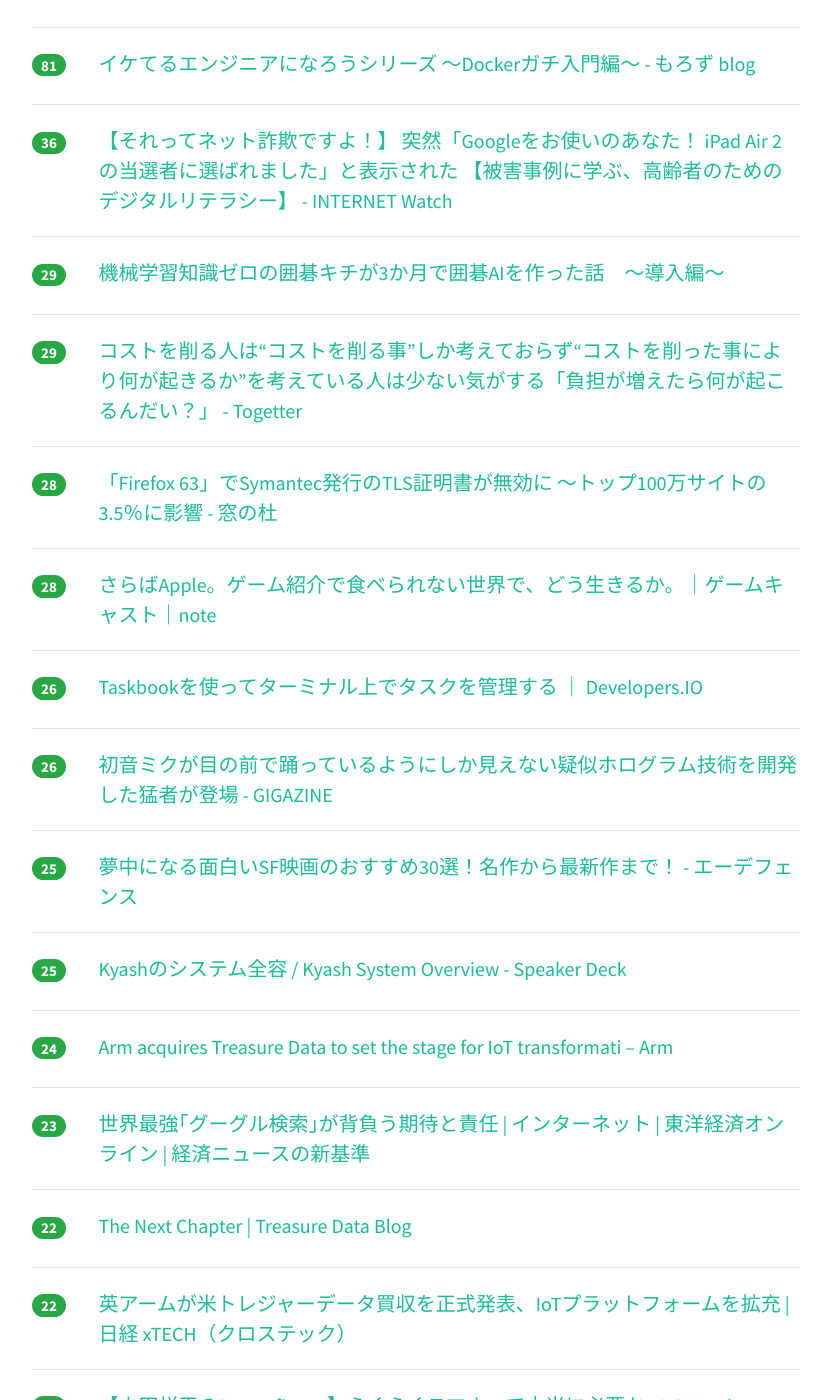
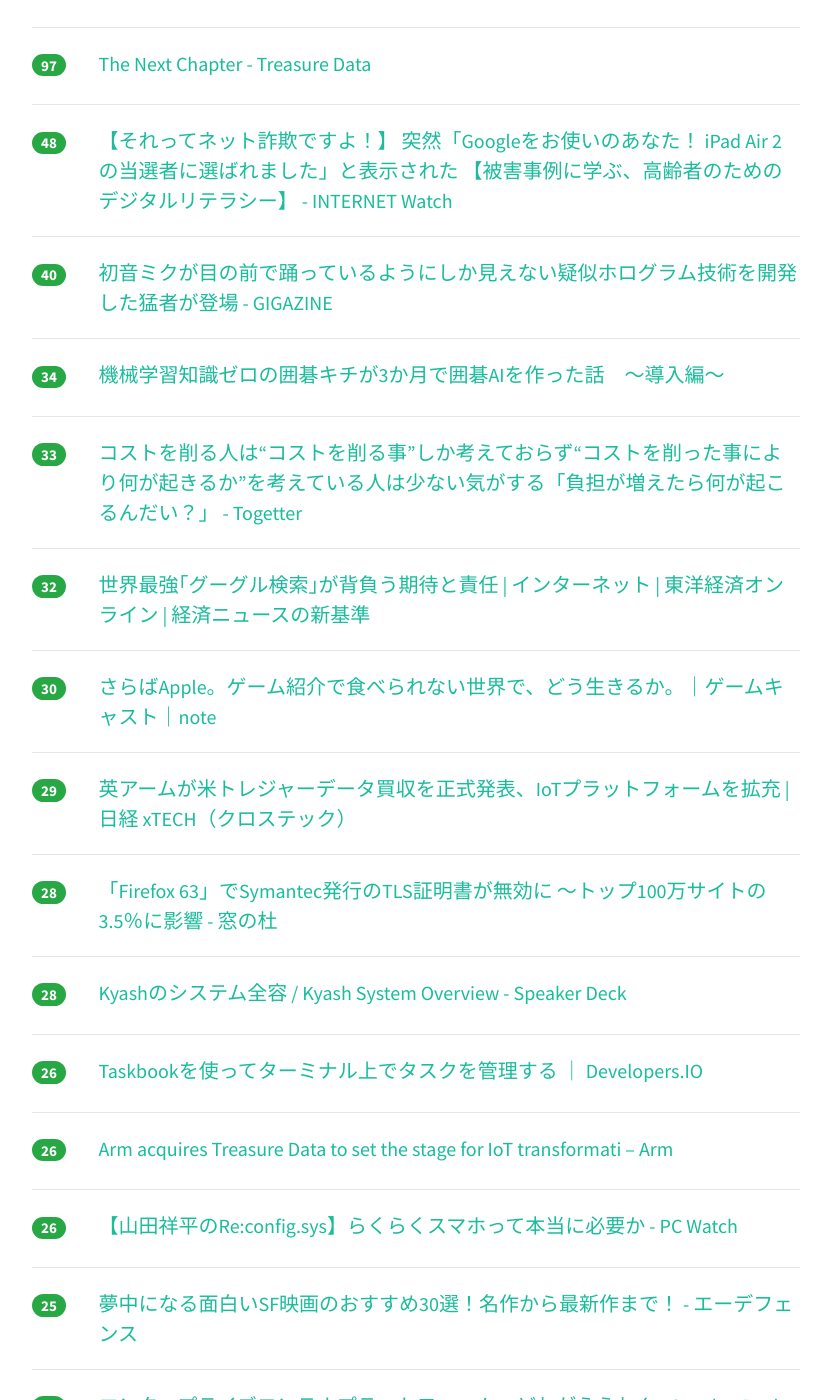
Before and after one commit to yatta47/hatena-matome-site, a Jekyll site: the page built from _posts/2018-08-03-hatena.md, in a window 1280 px wide and 1400 px high, scrolled down 424 px. Shown: the whole window, without its empty margins (224-1055 px from the left). Built offline with Jekyll 4.4.1, drawn with Linux system fonts in a browser that asks for light colours; nearby versions of some CDN libraries; some of the changed text lies outside the part shown.

Commit message:
Updated 2018-08-03

```diff
--- a/_posts/2018-08-03-hatena.md
+++ b/_posts/2018-08-03-hatena.md
@@ -1,34 +1,54 @@
 ---
 layout: post
 title:  "2018-08-03 はてぶIT"
-date:   2018-08-03 11:01:13
+date:   2018-08-03 12:01:55
 tags: [it-hotentry]
 ---
-42 件のデータあり
+46 件のデータあり
 
 <hr><div class="row">
-<div class="col-1"><span class="badge badge-pill badge-success h2">86</span></div>
+<div class="col-1"><span class="badge badge-pill badge-success h2">116</span></div>
+<div class="col-11"><a href='http://moro-archive.hatenablog.com/entry/2018/08/01/000000' target='_blank'>イケてるエンジニアになろうシリーズ 〜Dockerガチ入門編〜 - もろず blog</a></div>
+</div>
+<hr>
+<div class="row">
+<div class="col-1"><span class="badge badge-pill badge-success h2">97</span></div>
 <div class="col-11"><a href='https://www.treasuredata.co.jp/blog_jp/the-next-chapter/' target='_blank'>The Next Chapter - Treasure Data</a></div>
 </div>
 <hr>
 <div class="row">
-<div class="col-1"><span class="badge badge-pill badge-success h2">81</span></div>
-<div class="col-11"><a href='http://moro-archive.hatenablog.com/entry/2018/08/01/000000' target='_blank'>イケてるエンジニアになろうシリーズ 〜Dockerガチ入門編〜 - もろず blog</a></div>
-</div>
-<hr>
-<div class="row">
-<div class="col-1"><span class="badge badge-pill badge-success h2">36</span></div>
+<div class="col-1"><span class="badge badge-pill badge-success h2">48</span></div>
 <div class="col-11"><a href='https://internet.watch.impress.co.jp/docs/column/dlis/1136222.html' target='_blank'>【それってネット詐欺ですよ！】 突然「Googleをお使いのあなた！ iPad Air 2の当選者に選ばれました」と表示された 【被害事例に学ぶ、高齢者のためのデジタルリテラシー】 - INTERNET Watch</a></div>
 </div>
 <hr>
 <div class="row">
-<div class="col-1"><span class="badge badge-pill badge-success h2">29</span></div>
+<div class="col-1"><span class="badge badge-pill badge-success h2">40</span></div>
+<div class="col-11"><a href='https://gigazine.net/news/20180803-hatsune-miku-holography/' target='_blank'>初音ミクが目の前で踊っているようにしか見えない疑似ホログラム技術を開発した猛者が登場 - GIGAZINE</a></div>
+</div>
+<hr>
+<div class="row">
+<div class="col-1"><span class="badge badge-pill badge-success h2">34</span></div>
 <div class="col-11"><a href='https://qiita.com/intenseG/items/34b452cbab04817cdaef' target='_blank'>機械学習知識ゼロの囲碁キチが3か月で囲碁AIを作った話　～導入編～</a></div>
 </div>
 <hr>
 <div class="row">
+<div class="col-1"><span class="badge badge-pill badge-success h2">33</span></div>
+<div class="col-11"><a href='https://togetter.com/li/1252649' target='_blank'>コストを削る人は“コストを削る事”しか考えておらず“コストを削った事により何が起きるか”を考えている人は少ない気がする「負担が増えたら何が起こるんだい？」 - Togetter</a></div>
+</div>
+<hr>
+<div class="row">
+<div class="col-1"><span class="badge badge-pill badge-success h2">32</span></div>
+<div class="col-11"><a href='https://toyokeizai.net/articles/-/231700' target='_blank'>世界最強｢グーグル検索｣が背負う期待と責任 | インターネット | 東洋経済オンライン | 経済ニュースの新基準</a></div>
+</div>
+<hr>
+<div class="row">
+<div class="col-1"><span class="badge badge-pill badge-success h2">30</span></div>
+<div class="col-11"><a href='https://note.mu/gamecast/n/n5eeab85bf0f5' target='_blank'>さらばApple。ゲーム紹介で食べられない世界で、どう生きるか。｜ゲームキャスト｜note</a></div>
+</div>
+<hr>
+<div class="row">
 <div class="col-1"><span class="badge badge-pill badge-success h2">29</span></div>
-<div class="col-11"><a href='https://togetter.com/li/1252649' target='_blank'>コストを削る人は“コストを削る事”しか考えておらず“コストを削った事により何が起きるか”を考えている人は少ない気がする「負担が増えたら何が起こるんだい？」 - Togetter</a></div>
+<div class="col-11"><a href='https://tech.nikkeibp.co.jp/atcl/nxt/news/18/02241/' target='_blank'>英アームが米トレジャーデータ買収を正式発表、IoTプラットフォームを拡充 | 日経 xTECH（クロステック）</a></div>
 </div>
 <hr>
 <div class="row">
@@ -38,7 +58,7 @@ tags: [it-hotentry]
 <hr>
 <div class="row">
 <div class="col-1"><span class="badge badge-pill badge-success h2">28</span></div>
-<div class="col-11"><a href='https://note.mu/gamecast/n/n5eeab85bf0f5' target='_blank'>さらばApple。ゲーム紹介で食べられない世界で、どう生きるか。｜ゲームキャスト｜note</a></div>
+<div class="col-11"><a href='https://speakerdeck.com/ttakezawa/kyash-system-overview?slide=11' target='_blank'>Kyashのシステム全容 / Kyash System Overview - Speaker Deck</a></div>
 </div>
 <hr>
 <div class="row">
@@ -48,7 +68,12 @@ tags: [it-hotentry]
 <hr>
 <div class="row">
 <div class="col-1"><span class="badge badge-pill badge-success h2">26</span></div>
-<div class="col-11"><a href='https://gigazine.net/news/20180803-hatsune-miku-holography/' target='_blank'>初音ミクが目の前で踊っているようにしか見えない疑似ホログラム技術を開発した猛者が登場 - GIGAZINE</a></div>
+<div class="col-11"><a href='https://www.arm.com/news/2018/08/arm-acquires-treasure-data' target='_blank'>Arm acquires Treasure Data to set the stage for IoT transformati – Arm</a></div>
+</div>
+<hr>
+<div class="row">
+<div class="col-1"><span class="badge badge-pill badge-success h2">26</span></div>
+<div class="col-11"><a href='https://pc.watch.impress.co.jp/docs/column/config/1136356.html' target='_blank'>【山田祥平のRe:config.sys】らくらくスマホって本当に必要か - PC Watch</a></div>
 </div>
 <hr>
 <div class="row">
@@ -58,47 +83,42 @@ tags: [it-hotentry]
 <hr>
 <div class="row">
 <div class="col-1"><span class="badge badge-pill badge-success h2">25</span></div>
-<div class="col-11"><a href='https://speakerdeck.com/ttakezawa/kyash-system-overview?slide=11' target='_blank'>Kyashのシステム全容 / Kyash System Overview - Speaker Deck</a></div>
+<div class="col-11"><a href='https://speakerdeck.com/jyoshise/entapuraizukontenapuratutohuomu-doregaeenen' target='_blank'>エンタープライズコンテナプラットフォーム、どれがええねん - Speaker Deck</a></div>
 </div>
 <hr>
 <div class="row">
-<div class="col-1"><span class="badge badge-pill badge-success h2">24</span></div>
-<div class="col-11"><a href='https://www.arm.com/news/2018/08/arm-acquires-treasure-data' target='_blank'>Arm acquires Treasure Data to set the stage for IoT transformati – Arm</a></div>
+<div class="col-1"><span class="badge badge-pill badge-success h2">25</span></div>
+<div class="col-11"><a href='https://tjo.hatenablog.com/entry/2018/08/03/080000' target='_blank'>機械学習プロジェクトが失敗する9つの理由 - 六本木で働くデータサイエンティストのブログ</a></div>
 </div>
 <hr>
 <div class="row">
 <div class="col-1"><span class="badge badge-pill badge-success h2">23</span></div>
-<div class="col-11"><a href='https://toyokeizai.net/articles/-/231700' target='_blank'>世界最強｢グーグル検索｣が背負う期待と責任 | インターネット | 東洋経済オンライン | 経済ニュースの新基準</a></div>
-</div>
-<hr>
-<div class="row">
-<div class="col-1"><span class="badge badge-pill badge-success h2">22</span></div>
 <div class="col-11"><a href='https://blog.treasuredata.com/blog/2018/08/02/the-next-chapter/' target='_blank'>The Next Chapter | Treasure Data Blog</a></div>
 </div>
 <hr>
 <div class="row">
-<div class="col-1"><span class="badge badge-pill badge-success h2">22</span></div>
-<div class="col-11"><a href='https://tech.nikkeibp.co.jp/atcl/nxt/news/18/02241/' target='_blank'>英アームが米トレジャーデータ買収を正式発表、IoTプラットフォームを拡充 | 日経 xTECH（クロステック）</a></div>
+<div class="col-1"><span class="badge badge-pill badge-success h2">21</span></div>
+<div class="col-11"><a href='https://qiita.com/HaraKeisuke/items/14565c647391bdffbf88' target='_blank'>スタートアップがRailsからGoに移行した話（インフラ・デプロイ周り）</a></div>
 </div>
 <hr>
 <div class="row">
-<div class="col-1"><span class="badge badge-pill badge-success h2">21</span></div>
-<div class="col-11"><a href='https://pc.watch.impress.co.jp/docs/column/config/1136356.html' target='_blank'>【山田祥平のRe:config.sys】らくらくスマホって本当に必要か - PC Watch</a></div>
+<div class="col-1"><span class="badge badge-pill badge-success h2">20</span></div>
+<div class="col-11"><a href='https://dev.classmethod.jp/etc/ask-toolkit-for-vscode/' target='_blank'>[日本語Alexa] 新登場！Visual Studio Codeの拡張機能ーASK Toolkitが超便利 ｜ Developers.IO</a></div>
 </div>
 <hr>
 <div class="row">
 <div class="col-1"><span class="badge badge-pill badge-success h2">19</span></div>
+<div class="col-11"><a href='https://coliss.com/articles/build-websites/operation/css/web-typography-tool-gridlover.html' target='_blank'>[CSS]見出し、本文、リストなど、文字周りをrem指定で簡単に設計できる便利なオンラインツール | コリス</a></div>
+</div>
+<hr>
+<div class="row">
+<div class="col-1"><span class="badge badge-pill badge-success h2">18</span></div>
 <div class="col-11"><a href='https://qiita.com/flatfisher/items/31f5c9e21ae56cccff8d' target='_blank'>Android Push通知 GCMからFCMに移行 #Android #Firebase</a></div>
 </div>
 <hr>
 <div class="row">
-<div class="col-1"><span class="badge badge-pill badge-success h2">19</span></div>
-<div class="col-11"><a href='https://dev.classmethod.jp/etc/ask-toolkit-for-vscode/' target='_blank'>[日本語Alexa] 新登場！Visual Studio Codeの拡張機能ーASK Toolkitが超便利 ｜ Developers.IO</a></div>
-</div>
-<hr>
-<div class="row">
-<div class="col-1"><span class="badge badge-pill badge-success h2">18</span></div>
-<div class="col-11"><a href='https://speakerdeck.com/jyoshise/entapuraizukontenapuratutohuomu-doregaeenen' target='_blank'>エンタープライズコンテナプラットフォーム、どれがええねん - Speaker Deck</a></div>
+<div class="col-1"><span class="badge badge-pill badge-success h2">17</span></div>
+<div class="col-11"><a href='https://www.jpcert.or.jp/pr/2018/stop-password2018.html' target='_blank'>STOP! パスワード使い回し!キャンペーン2018</a></div>
 </div>
 <hr>
 <div class="row">
@@ -107,33 +127,48 @@ tags: [it-hotentry]
 </div>
 <hr>
 <div class="row">
+<div class="col-1"><span class="badge badge-pill badge-success h2">15</span></div>
+<div class="col-11"><a href='https://japan.cnet.com/article/35123496/' target='_blank'>アップルの時価総額が1兆ドル突破--米上場企業で初 - CNET Japan</a></div>
+</div>
+<hr>
+<div class="row">
+<div class="col-1"><span class="badge badge-pill badge-success h2">15</span></div>
+<div class="col-11"><a href='https://japan.cnet.com/article/35123504/' target='_blank'>Androidの次期バージョン「Android P」、8月20日に正式リリースか - CNET Japan</a></div>
+</div>
+<hr>
+<div class="row">
 <div class="col-1"><span class="badge badge-pill badge-success h2">14</span></div>
-<div class="col-11"><a href='https://www.jpcert.or.jp/pr/2018/stop-password2018.html' target='_blank'>STOP! パスワード使い回し!キャンペーン2018</a></div>
+<div class="col-11"><a href='http://www.itmedia.co.jp/news/articles/1808/02/news046.html' target='_blank'>退去か継続か　京大・吉田寮の「百年戦争」、最終局面へ (1/3) - ITmedia NEWS</a></div>
+</div>
+<hr>
+<div class="row">
+<div class="col-1"><span class="badge badge-pill badge-success h2">14</span></div>
+<div class="col-11"><a href='https://gigazine.net/news/20180803-making-first-game/' target='_blank'>ゲーム開発を始める前に知っておくべきこと - GIGAZINE</a></div>
+</div>
+<hr>
+<div class="row">
+<div class="col-1"><span class="badge badge-pill badge-success h2">14</span></div>
+<div class="col-11"><a href='http://www.atmarkit.co.jp/ait/articles/1808/03/news029.html' target='_blank'>ダイアン・グリーン氏に単独インタビュー。GCPに彼女が自信を深める5つの理由：Google Cloud Next ’18 - ＠IT</a></div>
 </div>
 <hr>
 <div class="row">
 <div class="col-1"><span class="badge badge-pill badge-success h2">13</span></div>
+<div class="col-11"><a href='https://coliss.com/articles/build-websites/operation/work/best-of-visual-studio-code-themes.html' target='_blank'>Visual Studio Codeで見やすいテーマファイルのまとめ | コリス</a></div>
+</div>
+<hr>
+<div class="row">
+<div class="col-1"><span class="badge badge-pill badge-success h2">13</span></div>
+<div class="col-11"><a href='https://www.webcreatorbox.com/tech/css-tips-2' target='_blank'>【第2弾】少しのコードで実装可能な20のCSS小技集 | Webクリエイターボックス</a></div>
+</div>
+<hr>
+<div class="row">
+<div class="col-1"><span class="badge badge-pill badge-success h2">12</span></div>
 <div class="col-11"><a href='https://ics.media/entry/18793' target='_blank'>たった4行でできる！ ブラウザ向けVRをThree.jsで実装する方法 - ICS MEDIA</a></div>
 </div>
 <hr>
 <div class="row">
-<div class="col-1"><span class="badge badge-pill badge-success h2">13</span></div>
-<div class="col-11"><a href='https://qiita.com/HaraKeisuke/items/14565c647391bdffbf88' target='_blank'>スタートアップがRailsからGoに移行した話（インフラ・デプロイ周り）</a></div>
-</div>
-<hr>
-<div class="row">
-<div class="col-1"><span class="badge badge-pill badge-success h2">13</span></div>
-<div class="col-11"><a href='https://japan.cnet.com/article/35123496/' target='_blank'>アップルの時価総額が1兆ドル突破--米上場企業で初 - CNET Japan</a></div>
-</div>
-<hr>
-<div class="row">
 <div class="col-1"><span class="badge badge-pill badge-success h2">12</span></div>
-<div class="col-11"><a href='http://studio-andy.hatenablog.com/entry/saikin-no-koto' target='_blank'>最近のこと (退職 ~ 無職 ~ 転職) - Studio Andy</a></div>
-</div>
-<hr>
-<div class="row">
-<div class="col-1"><span class="badge badge-pill badge-success h2">12</span></div>
-<div class="col-11"><a href='https://tjo.hatenablog.com/entry/2018/08/03/080000' target='_blank'>機械学習プロジェクトが失敗する9つの理由 - 六本木で働くデータサイエンティストのブログ</a></div>
+<div class="col-11"><a href='https://jp.techcrunch.com/2018/08/03/arm-treasure-data/' target='_blank'>ソフトバンク傘下のARMが日本人創業のTreasure Data買収を正式発表、新たなIoTプラットフォーム提供へ | TechCrunch Japan</a></div>
 </div>
 <hr>
 <div class="row">
@@ -143,17 +178,17 @@ tags: [it-hotentry]
 <hr>
 <div class="row">
 <div class="col-1"><span class="badge badge-pill badge-success h2">11</span></div>
-<div class="col-11"><a href='https://gigazine.net/news/20180803-making-first-game/' target='_blank'>ゲーム開発を始める前に知っておくべきこと - GIGAZINE</a></div>
+<div class="col-11"><a href='http://studio-andy.hatenablog.com/entry/saikin-no-koto' target='_blank'>最近のこと (退職 ~ 無職 ~ 転職) - Studio Andy</a></div>
+</div>
+<hr>
+<div class="row">
+<div class="col-1"><span class="badge badge-pill badge-success h2">11</span></div>
+<div class="col-11"><a href='https://blog.tinect.jp/?p=52919' target='_blank'>100年前の日本人は非常に沸点が低く、礼節の人が突然暴れ出す、恐怖の民族だった。 | Books&Apps</a></div>
 </div>
 <hr>
 <div class="row">
 <div class="col-1"><span class="badge badge-pill badge-success h2">10</span></div>
-<div class="col-11"><a href='http://www.itmedia.co.jp/news/articles/1808/02/news046.html' target='_blank'>退去か継続か　京大・吉田寮の「百年戦争」、最終局面へ (1/3) - ITmedia NEWS</a></div>
-</div>
-<hr>
-<div class="row">
-<div class="col-1"><span class="badge badge-pill badge-success h2">10</span></div>
-<div class="col-11"><a href='http://www.atmarkit.co.jp/ait/articles/1808/03/news029.html' target='_blank'>ダイアン・グリーン氏に単独インタビュー。GCPに彼女が自信を深める5つの理由：Google Cloud Next ’18 - ＠IT</a></div>
+<div class="col-11"><a href='https://dekiru.net/article/16771/' target='_blank'>【エクセル時短】知ってる？「入力時メッセージ」。セルの選択時に説明文を表示して入力ミスを防ぐ！ | Excel | できるネット</a></div>
 </div>
 <hr>
 <div class="row">
@@ -163,7 +198,17 @@ tags: [it-hotentry]
 <hr>
 <div class="row">
 <div class="col-1"><span class="badge badge-pill badge-success h2">9</span></div>
-<div class="col-11"><a href='https://dekiru.net/article/16771/' target='_blank'>【エクセル時短】知ってる？「入力時メッセージ」。セルの選択時に説明文を表示して入力ミスを防ぐ！ | Excel | できるネット</a></div>
+<div class="col-11"><a href='https://blog.floydhub.com/ten-techniques-from-fast-ai/' target='_blank'>Ten Techniques Learned From fast.ai</a></div>
+</div>
+<hr>
+<div class="row">
+<div class="col-1"><span class="badge badge-pill badge-success h2">9</span></div>
+<div class="col-11"><a href='https://blog.chromium.org/2018/08/chrome-69-beta-av1-video-decoder-css.html' target='_blank'>Chromium Blog: Chrome 69 Beta: CSS tricks, and more</a></div>
+</div>
+<hr>
+<div class="row">
+<div class="col-1"><span class="badge badge-pill badge-success h2">9</span></div>
+<div class="col-11"><a href='http://www.gamecast-blog.com/archives/65923872.html' target='_blank'>App Storeのアフィリエイトの歴史を振り返る。大役を果たしたアプリプログラムよ、安らかに眠れ</a></div>
 </div>
 <hr>
 <div class="row">
@@ -173,16 +218,6 @@ tags: [it-hotentry]
 <hr>
 <div class="row">
 <div class="col-1"><span class="badge badge-pill badge-success h2">8</span></div>
-<div class="col-11"><a href='https://coliss.com/articles/build-websites/operation/css/web-typography-tool-gridlover.html' target='_blank'>[CSS]見出し、本文、リストなど、文字周りをrem指定で簡単に設計できる便利なオンラインツール | コリス</a></div>
-</div>
-<hr>
-<div class="row">
-<div class="col-1"><span class="badge badge-pill badge-success h2">8</span></div>
-<div class="col-11"><a href='https://www.webcreatorbox.com/tech/css-tips-2' target='_blank'>【第2弾】少しのコードで実装可能な20のCSS小技集 | Webクリエイターボックス</a></div>
-</div>
-<hr>
-<div class="row">
-<div class="col-1"><span class="badge badge-pill badge-success h2">7</span></div>
 <div class="col-11"><a href='http://www.itmedia.co.jp/mobile/articles/1808/02/news103.html' target='_blank'>ドコモの「2年縛り」　契約更新月を“3カ月”に延長へ - ITmedia Mobile</a></div>
 </div>
 <hr>
@@ -192,27 +227,12 @@ tags: [it-hotentry]
 </div>
 <hr>
 <div class="row">
-<div class="col-1"><span class="badge badge-pill badge-success h2">6</span></div>
-<div class="col-11"><a href='https://blog.tinect.jp/?p=52919' target='_blank'>100年前の日本人は非常に沸点が低く、礼節の人が突然暴れ出す、恐怖の民族だった。 | Books&Apps</a></div>
-</div>
-<hr>
-<div class="row">
 <div class="col-1"><span class="badge badge-pill badge-success h2">5</span></div>
 <div class="col-11"><a href='https://pc.watch.impress.co.jp/docs/news/1136348.html' target='_blank'>ユニットコム、6コアCore i7とGTX 1060搭載の15.6型ゲーミングノートPC - PC Watch</a></div>
 </div>
 <hr>
 <div class="row">
-<div class="col-1"><span class="badge badge-pill badge-success h2">5</span></div>
-<div class="col-11"><a href='https://blog.floydhub.com/ten-techniques-from-fast-ai/' target='_blank'>Ten Techniques Learned From fast.ai</a></div>
+<div class="col-1"><span class="badge badge-pill badge-success h2">4</span></div>
+<div class="col-11"><a href='https://japanese.engadget.com/2018/08/02/2001-50-hal-9000-ai/' target='_blank'>「2001年宇宙の旅」50周年、HAL 9000を精巧に模したAIスピーカーがクラウドファンディング中 - Engadget 日本版</a></div>
 </div>
 <hr>
-<div class="row">
-<div class="col-1"><span class="badge badge-pill badge-success h2">4</span></div>
-<div class="col-11"><a href='https://blog.chromium.org/2018/08/chrome-69-beta-av1-video-decoder-css.html' target='_blank'>Chromium Blog: Chrome 69 Beta: CSS tricks, and more</a></div>
-</div>
-<hr>
-<div class="row">
-<div class="col-1"><span class="badge badge-pill badge-success h2">2</span></div>
-<div class="col-11"><a href='https://coliss.com/articles/build-websites/operation/work/best-of-visual-studio-code-themes.html' target='_blank'>Visual Studio Codeで見やすいテーマファイルのまとめ | コリス</a></div>
-</div>
-<hr>
```
